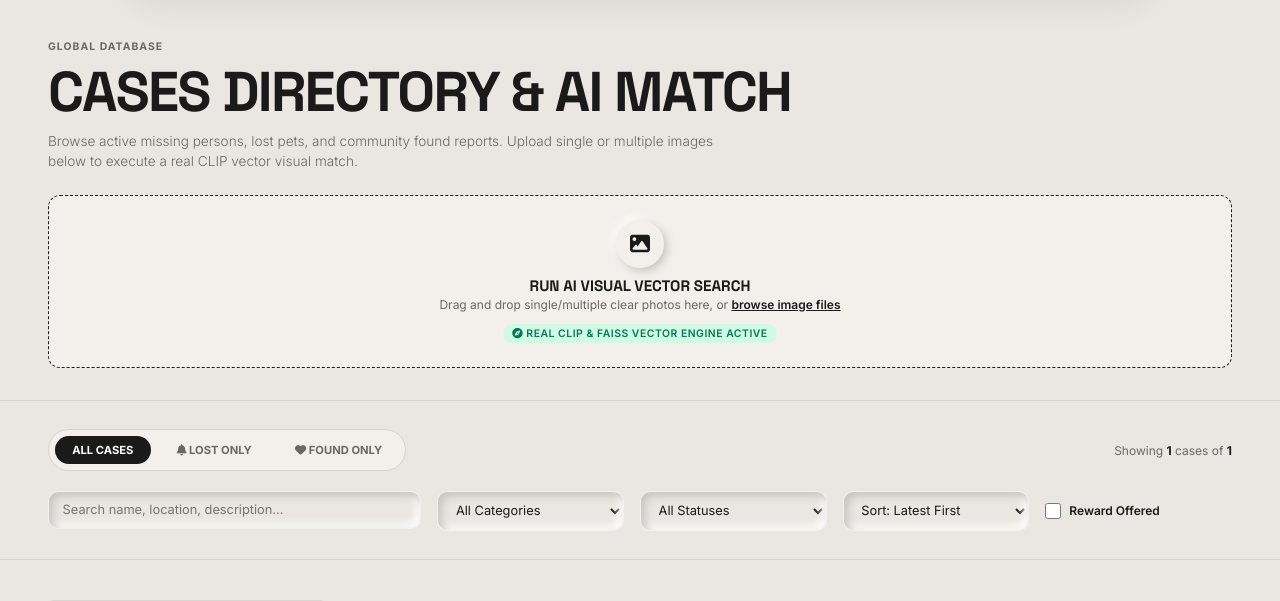
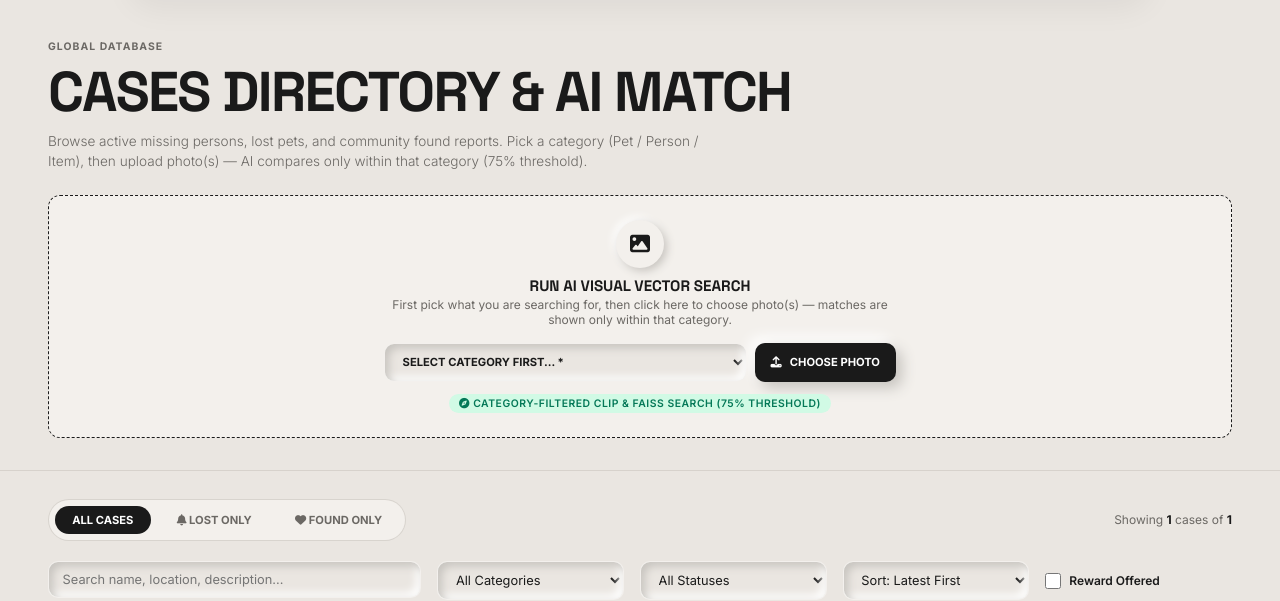
Before and after one commit to abhinandhabhi3344-cpu/lost-found, a Django app: page /cases/ in a window 1280 px wide. Shown: the part 80-681 px from the top of the page. Run offline with Django 5.2, Linux system fonts and the light colour scheme; a user stored in the database is signed in; data comes from the database, SQL or seed files in the repository; both versions use the stored data as it was after the commit.

Commit message:
corrected admin page a lil bit

```diff
--- a/lostandfound/app/templates/case-details.html
+++ b/lostandfound/app/templates/case-details.html
@@ -168,12 +168,10 @@
                 </div>
 
                 {% if user.is_authenticated %}
-                    {% if case.owner != user %}
+                    {% if case.owner != user and not user.is_staff and not user.is_superuser %}
                     <button onclick="openModal('modal-report-sighting')" class="neu-button-dark" style="padding: 0.9rem 1.5rem; font-size: 0.8rem;">
                         <i class="fas fa-eye"></i> REPORT A SIGHTING
                     </button>
-                    {% else %}
-                    <span style="font-size:0.7rem; color:var(--stone-muted); font-weight:600; padding:0.9rem 1rem; border:1px dashed var(--stone-border); border-radius:8px; background:var(--stone-light);">You posted this case — sightings are for other users</span>
                     {% endif %}
                 {% else %}
                 <button onclick="openModal('modal-login')" class="neu-button-dark" style="padding: 0.9rem 1.5rem; font-size: 0.8rem;">
--- a/lostandfound/app/templates/case.html
+++ b/lostandfound/app/templates/case.html
@@ -190,7 +190,7 @@
                 <span style="font-size: 0.65rem; font-weight: 700; text-transform: uppercase; letter-spacing: 0.1em; color: var(--stone-muted);">GLOBAL DATABASE</span>
                 <h1 class="page-title font-display">CASES DIRECTORY &amp; AI MATCH</h1>
                 <p style="font-size: 0.85rem; color: var(--stone-muted); font-weight: 300; max-width: 42rem; line-height: 1.5;">
-                    Browse active missing persons, lost pets, and community found reports. Upload single or multiple images below to execute a real CLIP vector visual match.
+                    Browse active missing persons, lost pets, and community found reports. Pick a category (Pet / Person / Item), then upload photo(s) — AI compares only within that category (75% threshold).
                 </p>
             </div>
 
@@ -199,18 +199,27 @@
             <div class="ai-dropzone-panel" id="ai-dropzone">
                 <input type="file" id="ai-file-input" accept="image/*" multiple style="display: none;" onchange="handleAiImageUpload(event)">
 
-                <div id="dropzone-content" style="display: flex; flex-direction: column; align-items: center; gap: 0.5rem; cursor: pointer;" onclick="document.getElementById('ai-file-input').click();">
+                <div id="dropzone-content" style="display: flex; flex-direction: column; align-items: center; gap: 0.5rem; width: 100%; max-width: 32rem;">
                     <div style="width: 3rem; height: 3rem; border-radius: 50%; background: var(--stone-light); display: flex; align-items: center; justify-content: center; box-shadow: 3px 3px 8px #c7c4bf, -3px -3px 8px #ffffff;">
                         <i class="fas fa-image" style="font-size: 1.25rem; color: var(--stone-dark);"></i>
                     </div>
-                    <div>
+                    <div style="cursor: pointer;" onclick="document.getElementById('ai-file-input').click();">
                         <h4 class="font-display" style="font-size: 0.95rem; font-weight: 700;">RUN AI VISUAL VECTOR SEARCH</h4>
                         <p style="font-size: 0.75rem; color: var(--stone-muted); margin-top: 0.1rem;">
-                            Drag and drop single/multiple clear photos here, or <span style="text-decoration: underline; font-weight: 600; color: var(--stone-dark);">browse image files</span>
+                            First pick what you are searching for, then click here to choose photo(s) — matches are shown only within that category.
                         </p>
                     </div>
+                    <div style="display: flex; gap: 0.5rem; width: 100%; margin-top: 0.5rem;">
+                        <select id="ai-category" class="neu-input" required style="flex: 1; padding: 0.65rem 0.85rem; font-weight: 700; text-transform: uppercase; font-size: 0.7rem;">
+                            <option value="">Select category first... *</option>
+                            <option value="PET">Pet</option>
+                            <option value="PERSON">Person</option>
+                            <option value="ITEM">Item / Object (chain, phone...)</option>
+                        </select>
+                        <button type="button" onclick="document.getElementById('ai-file-input').click();" class="neu-button-dark" style="padding: 0.65rem 1rem; font-size: 0.7rem; white-space: nowrap;"><i class="fas fa-upload"></i> Choose Photo</button>
+                    </div>
                     <span style="font-size: 0.65rem; color: var(--emerald-accent); font-weight: 600; text-transform: uppercase; letter-spacing: 0.05em; background: #d1fae5; padding: 0.2rem 0.6rem; border-radius: 9999px; margin-top: 0.25rem;">
-                        <i class="fas fa-compass"></i> Real CLIP &amp; FAISS Vector Engine Active
+                        <i class="fas fa-compass"></i> Category-filtered CLIP &amp; FAISS search (75% threshold)
                     </span>
                 </div>
 
@@ -514,18 +523,30 @@
             const files = event.target.files;
             if (!files || files.length === 0) return;
 
+            // Category is REQUIRED — a dog photo searched as PET must never
+            // match a necklace (ITEM) case.
+            const catSelect = document.getElementById('ai-category');
+            const category = catSelect ? catSelect.value : '';
+            if (!category || !['PET', 'PERSON', 'ITEM'].includes(category)) {
+                alert('Please select a category (Pet / Person / Item) before uploading a photo for AI search.');
+                event.target.value = '';
+                if (catSelect) catSelect.focus();
+                return;
+            }
+
             const dropzoneContent = document.getElementById('dropzone-content');
             const dropzoneLoading = document.getElementById('dropzone-loading');
             const loadingText = document.getElementById('loading-text');
 
             dropzoneContent.style.display = 'none';
             dropzoneLoading.style.display = 'flex';
-            loadingText.textContent = `Extracting visual vector embeddings from ${files.length} image file(s) & querying CLIP index...`;
+            loadingText.textContent = `Comparing ${files.length} photo(s) against ${category} cases only...`;
 
             const formData = new FormData();
             for (let i = 0; i < files.length; i++) {
                 formData.append('images', files[i]);
             }
+            formData.append('category', category);
 
             try {
                 const response = await fetch('/ai-vector-search/', {
@@ -540,6 +561,7 @@
 
                 if (!data.success) {
                     alert('AI Search Error: ' + (data.error || 'Failed to process images'));
+                    event.target.value = '';
                     return;
                 }
 
@@ -555,8 +577,9 @@
                 aiBanner.classList.add('active');
 
                 if (!data.results || data.results.length === 0) {
-                    // ZERO matches above the similarity threshold — unrelated photo
-                    aiStatusMsg.innerHTML = `<i class="fas fa-circle-xmark" style="font-size: 1rem; color: var(--red-accent);"></i> <strong>NO SIMILARITY MATCHES FOUND:</strong> Uploaded photo does not match any active cases in database (0 Cases &ge; 60% Similarity Threshold).`;
+                    // ZERO matches above the similarity threshold within this category
+                    const catLabel = data.category || category;
+                    aiStatusMsg.innerHTML = `<i class="fas fa-circle-xmark" style="font-size: 1rem; color: var(--red-accent);"></i> <strong>NO ${catLabel} MATCHES FOUND:</strong> Uploaded photo does not match any ${catLabel} case with &ge; 75% similarity. Cross-category cases (e.g. necklace vs dog) are never compared.`;
 
                     cards.forEach(card => {
                         card.style.display = 'none';
@@ -568,16 +591,16 @@
                     emptyNotice.style.cssText = 'grid-column: 1 / -1; text-align: center; padding: 3rem;';
                     emptyNotice.innerHTML = `
                         <div style="font-size: 2.25rem; color: var(--amber-accent); margin-bottom: 0.5rem;"><i class="fas fa-image"></i></div>
-                        <h3 class="font-display" style="font-size: 1.25rem; font-weight: 700;">No Visual Similarity Matches Found (60% Threshold)</h3>
+                        <h3 class="font-display" style="font-size: 1.25rem; font-weight: 700;">No ${catLabel} Matches Found (75% Threshold)</h3>
                         <p style="font-size: 0.8rem; color: var(--stone-muted); margin-top: 0.5rem; max-width: 32rem; margin-left: auto; margin-right: auto; line-height: 1.5;">
-                            The uploaded image does not match any active missing person, pet, or found report with 60%+ similarity. Try a clearer photo of the subject.
+                            The uploaded image does not match any ${catLabel} case with 75%+ similarity. Only ${catLabel} cases were compared — try a clearer photo or check you picked the right category.
                         </p>
                     `;
                     container.appendChild(emptyNotice);
                     return;
                 }
 
-                // MATCHES FOUND (ranked by similarity; 80%+ = high match)
+                // MATCHES FOUND within the selected category (ranked; 80%+ = high match)
                 const resultMap = {};
                 let topScore = 0;
                 data.results.forEach(r => {
@@ -585,7 +608,7 @@
                     if (r.match_score > topScore) topScore = r.match_score;
                 });
 
-                aiStatusMsg.innerHTML = `<i class="fas fa-circle-check" style="font-size: 1rem; color: var(--emerald-accent);"></i> <strong>HIGH SIMILARITY MATCHES FOUND:</strong> ${data.results.length} case(s) match uploaded photo with <strong>${topScore}% SIMILARITY FOUND</strong>.`;
+                aiStatusMsg.innerHTML = `<i class="fas fa-circle-check" style="font-size: 1rem; color: var(--emerald-accent);"></i> <strong>${data.results.length} ${data.category || category} MATCH(ES) FOUND:</strong> Top match <strong>${topScore}% similar</strong> (75% threshold, same category only).`;
 
                 cards.forEach(card => {
                     const caseId = card.getAttribute('data-case-id');
--- a/lostandfound/app/views.py
+++ b/lostandfound/app/views.py
@@ -446,22 +446,12 @@ def case_delete(request, pk):
 @require_POST
 def case_mark_resolved(request, pk):
     case = get_object_or_404(Case, pk=pk)
-    # Staff can close directly (they ARE the verifier)
+    # Admins/staff cannot close cases on their own — closure happens ONLY
+    # when the case owner sends a solve request and admin approves it in
+    # Solve Verification Requests (admin_review_solve_request).
     if request.user.is_staff:
-        if case.owner != request.user and not request.user.is_staff:
-            messages.error(request, 'Permission denied.')
-            return redirect('case_detail', pk=pk)
-        case.status = 'CLOSED'
-        case.save()
-        CaseSolveRequest.objects.filter(case=case, status='PENDING').update(status='APPROVED', reviewed_at=timezone.now())
-        Notification.objects.create(
-            user=case.owner,
-            case=case,
-            title='Case Resolved',
-            message=f'Your case "{case.title}" has been marked as solved and closed.'
-        )
-        messages.success(request, 'Case marked as solved!')
-        return redirect('case_detail', pk=pk)
+        messages.error(request, 'Cases can only be closed via the owner solve-request flow. Please review it in Solve Verification Requests.')
+        return redirect('admin_dashboard')
     # Owner flow: send to admin for verification, do NOT close yet
     if case.owner != request.user:
         messages.error(request, 'Permission denied.')
@@ -1263,27 +1253,6 @@ def admin_delete_case(request, pk):
 
 @login_required
 @require_POST
-def admin_mark_case_solved(request, pk):
-    if not request.user.is_staff:
-        messages.error(request, 'Access denied.')
-        return redirect('home')
-
-    case = get_object_or_404(Case, pk=pk)
-    case.status = 'CLOSED'
-    case.save()
-    CaseSolveRequest.objects.filter(case=case, status='PENDING').update(status='APPROVED', reviewed_at=timezone.now())
-    Notification.objects.create(
-        user=case.owner,
-        case=case,
-        title='Case Solved',
-        message=f'Admin verified and closed your case "{case.title}" ({case.case_number}) as solved.'
-    )
-    messages.success(request, f'Case {case.case_number} marked as solved.')
-    return redirect('admin_dashboard')
-
-
-@login_required
-@require_POST
 def admin_review_solve_request(request):
     if not request.user.is_staff:
         messages.error(request, 'Access denied.')
@@ -1457,9 +1426,15 @@ def ai_vector_search_api(request):
     if not files:
         return JsonResponse({'success': False, 'error': 'No query image file uploaded.'}, status=400)
 
+    # Category is REQUIRED — user must tell us what they are searching for
+    # (PET / PERSON / ITEM) so a dog photo never matches a necklace case.
+    category = request.POST.get('category', '').strip().upper()
+    if category not in ['PET', 'PERSON', 'ITEM']:
+        return JsonResponse({'success': False, 'error': 'Please select a category (Pet / Person / Item) for AI search.'}, status=400)
+
     try:
-        cases = Case.objects.select_related('owner').prefetch_related('images').all()
-        results = search_cases_with_ai(files, cases)
+        cases = Case.objects.select_related('owner').prefetch_related('images').filter(category=category)
+        results = search_cases_with_ai(files, cases, category=category)
 
         data = []
         for r in results:
@@ -1467,12 +1442,14 @@ def ai_vector_search_api(request):
                 'case_id': r['case'].pk,
                 'case_number': r['case'].case_number,
                 'title': r['case'].title,
+                'category': r['case'].category,
                 'match_score': r['match_score'],
                 'is_high_match': r['is_high_match'],
             })
 
         return JsonResponse({
             'success': True,
+            'category': category,
             'total_analyzed': len(results),
             'results': data
         })
--- a/lostandfound/lostandfound/urls.py
+++ b/lostandfound/lostandfound/urls.py
@@ -51,7 +51,6 @@ urlpatterns = [
     path('admin-panel/blog/', views.admin_manage_blog, name='admin_manage_blog'),
     path('admin-panel/feedback/<int:pk>/', views.admin_manage_feedback, name='admin_manage_feedback'),
     path('admin-panel/case/<int:pk>/delete/', views.admin_delete_case, name='admin_delete_case'),
-    path('admin-panel/case/<int:pk>/solve/', views.admin_mark_case_solved, name='admin_mark_case_solved'),
     path('admin-panel/review-solve-request/', views.admin_review_solve_request, name='admin_review_solve_request'),
 
     # Notifications
```
Also changed, not shown: lostandfound/app/ai_engine.py (+31 -3 lines), lostandfound/app/templates/admin-dash.html (+2 -5 lines), lostandfound/db.sqlite3.
